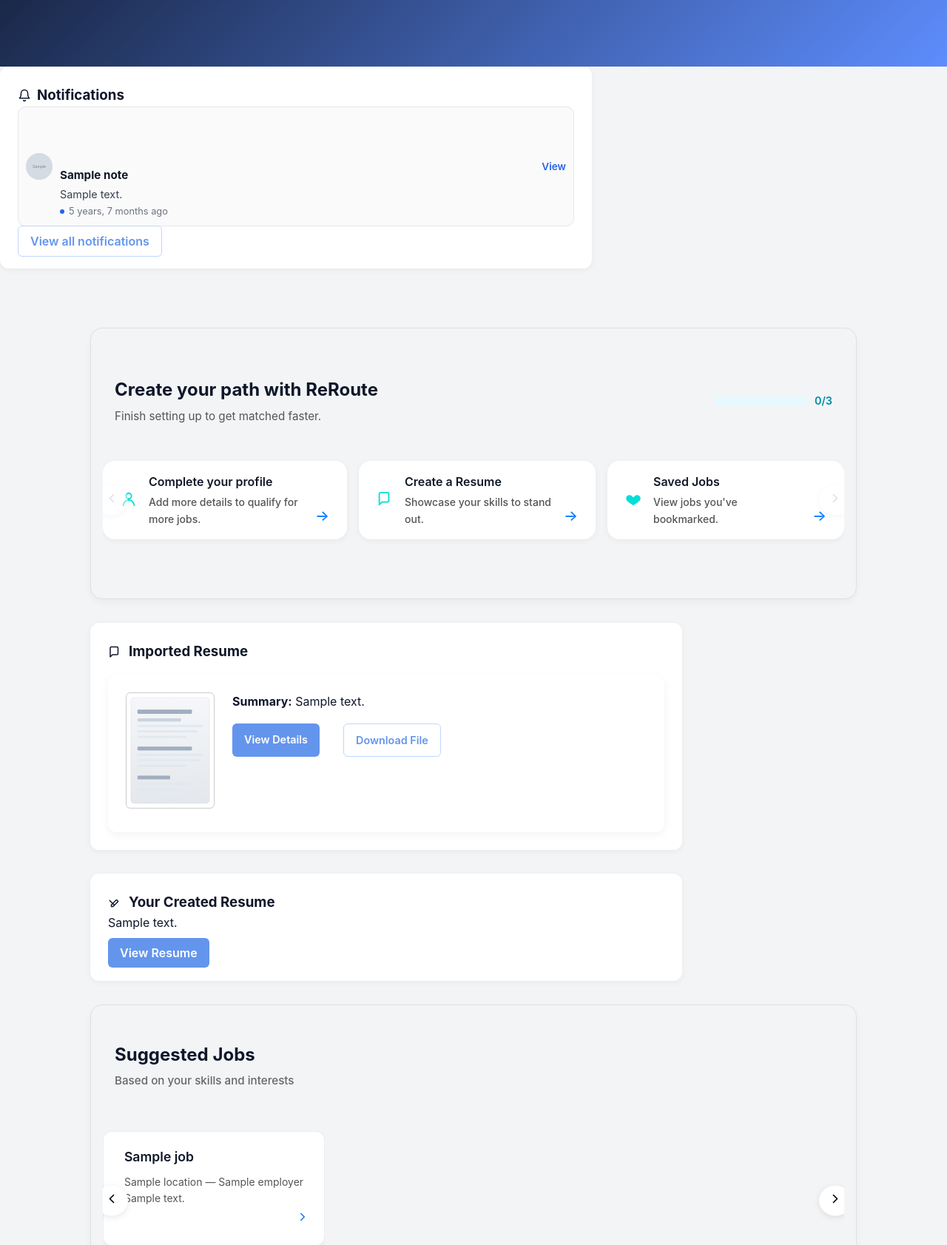
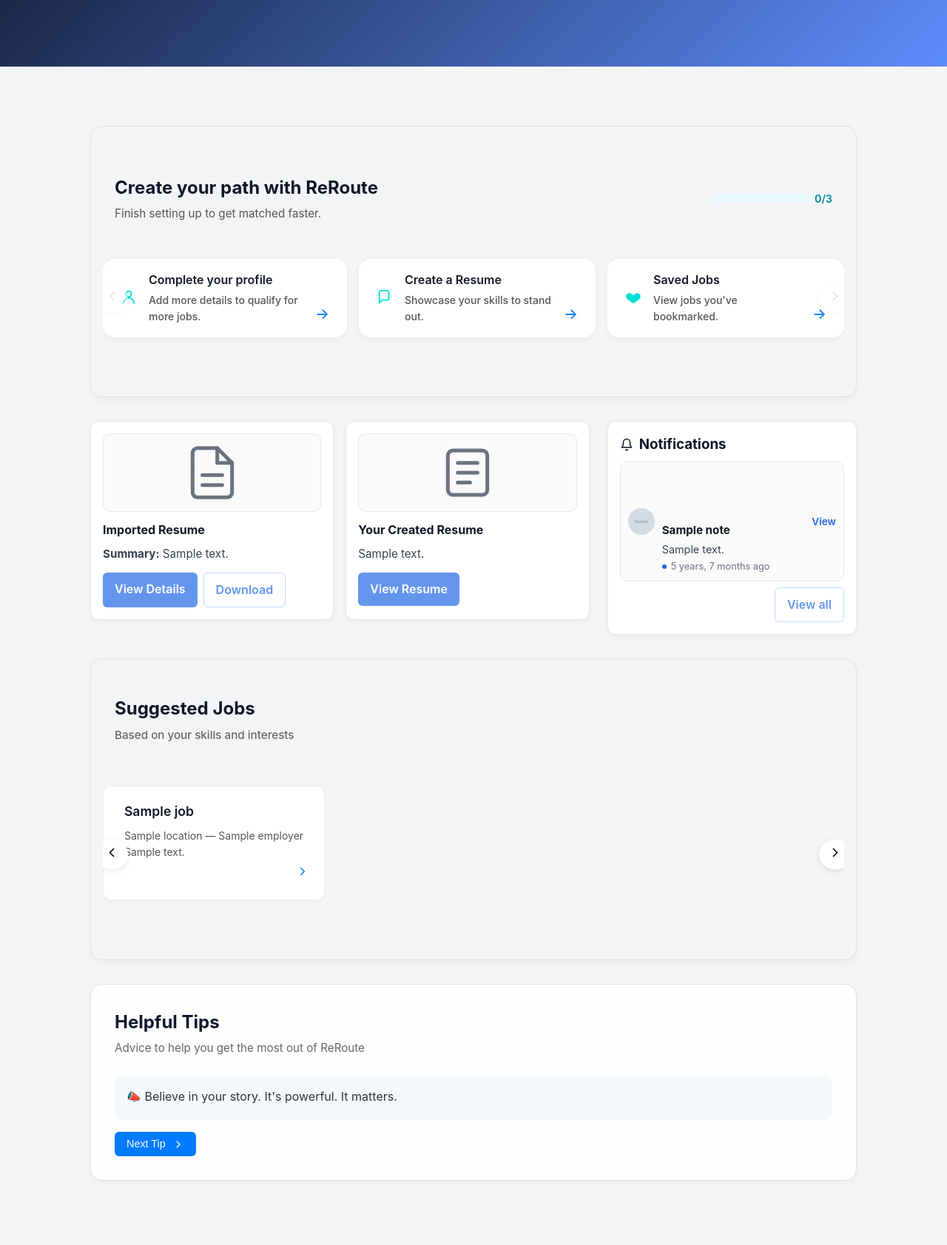
Before and after one commit to jcoffer921/reroute, a Django app: template dashboard/templates/dashboard/user_dashboard.html in a window 1280 px wide. Shown: the part 299-1982 px from the top of the page at 74% size. Run offline with Django 5.2, Linux system fonts and the light colour scheme; the template is opened without the code that fills it: most values are stand-ins (such as "Sample title", 1, 10 or a date in 2020); grey boxes marked "Sample" are stand-in pictures.

Commit message:
Adjusted user dashboard

```diff
--- a/dashboard/static/dashboard/css/user_dashboard.css
+++ b/dashboard/static/dashboard/css/user_dashboard.css
@@ -34,6 +34,120 @@
   margin: 2rem auto;
   padding: 1rem 2rem;  /* Add horizontal padding */
 }
+
+/* === Resumes + Notifications Grid === */
+.resume-notifications-grid {
+  display: grid;
+  grid-template-columns: 2fr 1fr; /* ~two-thirds / one-third */
+  gap: 1.5rem;
+  align-items: start;
+  margin: 2rem 0;
+}
+
+.resumes-column { min-width: 0; }
+.notifications-column { min-width: 0; }
+
+.resumes-grid {
+  display: grid;
+  grid-template-columns: repeat(2, minmax(0, 1fr));
+  gap: 1rem; /* space between resume cards */
+}
+
+/* Resume card */
+.resume-card {
+  background: #ffffff;
+  border: 1px solid #e5e7eb;
+  border-radius: 12px;
+  padding: 1rem;
+  box-shadow: 0 2px 8px rgba(0,0,0,0.05);
+  display: flex;
+  flex-direction: column;
+}
+
+.resume-thumb {
+  display: flex;
+  align-items: center;
+  justify-content: center;
+  padding: .75rem;
+  border: 1px solid #e5e7eb;
+  border-radius: 10px;
+  background: #fafafa;
+  margin-bottom: .75rem;
+}
+.resume-thumb img { max-width: 100%; max-height: 140px; border-radius: 6px; display: block; }
+
+.resume-card-header { margin-bottom: .25rem; }
+.resume-card-title { font-size: 1rem; font-weight: 700; color: #111827; }
+.resume-card-body { color: #374151; font-size: .95rem; }
+.resume-card-body .resume-summary { margin-top: .25rem; }
+.resume-card-actions { margin-top: .75rem; display: flex; gap: .5rem; flex-wrap: wrap; }
+
+/* Notifications panel */
+.notifications-panel {
+  background: #ffffff;
+  border: 1px solid #e5e7eb;
+  border-radius: 12px;
+  box-shadow: 0 2px 8px rgba(0,0,0,0.05);
+  padding: 1rem;
+  display: flex;
+  flex-direction: column;
+  max-height: 100%;
+}
+
+.notifications-header { margin-bottom: .5rem; }
+.notifications-scroll {
+  overflow-y: auto;
+  max-height: 420px; /* allow scroll if many items */
+}
+
+.notifications-list { display: grid; gap: 8px; }
+
+.notification-card {
+  display: grid;
+  grid-template-columns: 36px 1fr auto;
+  gap: 10px;
+  align-items: center;
+  padding: 8px 10px;
+  border: 1px solid #e5e7eb;
+  border-radius: 10px;
+  background: #fafafa;
+}
+
+.notification-card .avatar {
+  width: 36px;
+  height: 36px;
+  border-radius: 999px;
+  overflow: hidden;
+  display: inline-flex;
+  align-items: center;
+  justify-content: center;
+  background: #e5e7eb;
+  color: #374151;
+  font-weight: 700;
+  font-size: .85rem;
+}
+.notification-card .avatar img { width: 100%; height: 100%; object-fit: cover; }
+
+.notification-card .content { display: grid; gap: 2px; min-width: 0; }
+.notification-card .title {
+  font-weight: 700;
+  font-size: .95rem;
+  color: #111827;
+  white-space: nowrap; overflow: hidden; text-overflow: ellipsis;
+}
+.notification-card .message {
+  color: #374151; font-size: .9rem;
+  white-space: nowrap; overflow: hidden; text-overflow: ellipsis;
+}
+.notification-card .meta {
+  display: inline-flex; align-items: center; gap: 6px;
+  font-size: .8rem; color: #6b7280;
+}
+.notification-card .unread-dot { width: 6px; height: 6px; border-radius: 999px; background: #2563eb; display: inline-block; }
+.notification-card .btn-action { color: #2563eb; text-decoration: none; font-weight: 600; font-size: .85rem; }
+
+.notifications-footer { margin-top: .5rem; display: flex; justify-content: flex-end; }
+.empty-notifications { color: #6b7280; font-size: .9rem; padding: .75rem; }
 
 .carousel-box {
   background: var(--neutral-gray);
@@ -444,3 +558,13 @@
   border-radius: 6px;
   cursor: pointer;
 }
+
+/* === Responsive behavior === */
+@media (max-width: 900px) {
+  .resume-notifications-grid { grid-template-columns: 1fr; }
+  .notifications-panel { order: 2; }
+}
+
+@media (max-width: 680px) {
+  .resumes-grid { grid-template-columns: 1fr; }
+}
--- a/dashboard/templates/dashboard/user_dashboard.html
+++ b/dashboard/templates/dashboard/user_dashboard.html
@@ -15,47 +15,6 @@
     <h1>Welcome, {{ request.user.first_name|default:request.user.username }}!</h1>
   </div>
 </section>
-
-<!-- Notifications -->
-{% if notifications %}
-<section class="dashboard-resume-card" aria-label="Notifications">
-  <h3 class="section-title" style="display:flex;align-items:center;gap:.5rem;">
-    <span aria-hidden="true" style="display:inline-flex;vertical-align:middle;">
-      <svg xmlns="http://www.w3.org/2000/svg" width="18" height="18" viewBox="0 0 24 24" fill="none" stroke="currentColor" stroke-width="2" stroke-linecap="round" stroke-linejoin="round"><path d="M18 8a6 6 0 0 0-12 0c0 7-3 9-3 9h18s-3-2-3-9"/><path d="M13.73 21a2 2 0 0 1-3.46 0"/></svg>
-    </span>
-    Notifications
-  </h3>
-  <div class="notifications-list" style="display:grid;gap:8px;">
-    {% for n in notifications|slice:":5" %}
-      <article class="notification-card {% if not n.is_read %}unread{% endif %}" style="display:grid;grid-template-columns:36px 1fr auto;gap:10px;align-items:center;padding:8px 10px;border:1px solid #e5e7eb;border-radius:10px;background:#fafafa;">
-        <div class="avatar {% if not n.actor %}admin{% endif %}" style="width:36px;height:36px;border-radius:999px;overflow:hidden;display:inline-flex;align-items:center;justify-content:center;background:#e5e7eb;color:#374151;font-weight:700;font-size:.85rem;">
-          {% if n.actor and n.actor|profile_picture_url %}
-            <img src="{{ n.actor|profile_picture_url }}" alt="Avatar" style="width:100%;height:100%;object-fit:cover;">
-          {% elif n.actor %}
-            {{ n.actor|initials }}
-          {% else %}
-            R
-          {% endif %}
-        </div>
-        <div class="content" style="display:grid;gap:2px;">
-          <div class="title" style="font-weight:700;font-size:.95rem;color:#111827;white-space:nowrap;overflow:hidden;text-overflow:ellipsis;">{{ n.title|default:n.verb|default:"Update" }}</div>
-          <div class="message" style="color:#374151;font-size:.9rem;white-space:nowrap;overflow:hidden;text-overflow:ellipsis;">{{ n.message }}</div>
-          <div class="meta" style="display:inline-flex;align-items:center;gap:6px;font-size:.8rem;color:#6b7280;">
-            {% if not n.is_read %}<span class="unread-dot" style="width:6px;height:6px;border-radius:999px;background:#2563eb;display:inline-block;" aria-label="Unread"></span>{% endif %}
-            <time datetime="{{ n.created_at|date:'c' }}">{{ n.created_at|timesince }} ago</time>
-          </div>
-        </div>
-        <div class="actions">
-          {% if n.url %}<a href="{{ n.url }}" class="btn-action" style="color:#2563eb;text-decoration:none;font-weight:600;font-size:.85rem;">View</a>{% endif %}
-        </div>
-      </article>
-    {% endfor %}
-  </div>
-  <div style="margin-top:.5rem;">
-    <a href="{% url 'dashboard:notifications' %}" class="btn btn-outline">View all notifications</a>
-  </div>
-</section>
-{% endif %}
 
 <!-- Dashboard Cards -->
 <div class="dashboard-container">
@@ -137,57 +96,139 @@
     </div>
   </div>
 
-  <!-- ===== Imported Resume Section (if available) ===== -->
-  {% if imported_resume %}
-    <section class="dashboard-resume-card">
-      <h3 class="section-title">
-        <span aria-hidden="true" style="margin-right:.35rem;display:inline-flex;vertical-align:middle;">
-          <svg xmlns="http://www.w3.org/2000/svg" width="18" height="18" viewBox="0 0 24 24" fill="none" stroke="currentColor" stroke-width="2" stroke-linecap="round" stroke-linejoin="round"><path d="M14 2H6a2 2 0 0 0-2 2v16l4-4h8a2 2 0 0 0 2-2V4a2 2 0 0 0-2-2z"/></svg>
-        </span>
-        Imported Resume
-      </h3>
-
-      <div class="resume-card-wrapper">
-        <div class="resume-thumbnail">
-          <img src="{% static 'images/resume_preview.svg' %}" alt="Resume Preview">
-        </div>
-
-        <div class="resume-info">
-          <p><strong>Summary:</strong> {{ imported_resume.ai_summary|truncatewords:20 }}</p>
-
-          <div class="resume-actions">
+  <!-- ===== Resumes + Notifications Grid ===== -->
+  <section class="resume-notifications-grid">
+    <div class="resumes-column">
+      <div class="resumes-grid">
+        {% if imported_resume %}
+        <article class="resume-card">
+          <div class="resume-thumb">
+            {% if imported_resume.preview_image %}
+              <img src="{{ imported_resume.preview_image.url }}" alt="Imported resume preview" />
+            {% else %}
+              <!-- Document thumbnail icon -->
+              <svg xmlns="http://www.w3.org/2000/svg" viewBox="0 0 24 24" width="80" height="80" fill="none" stroke="#6b7280" stroke-width="1.5" stroke-linecap="round" stroke-linejoin="round">
+                <path d="M14 2H6a2 2 0 0 0-2 2v16a2 2 0 0 0 2 2h12a2 2 0 0 0 2-2V8z"/>
+                <polyline points="14 2 14 8 20 8"/>
+                <line x1="16" y1="13" x2="8" y2="13"/>
+                <line x1="16" y1="17" x2="8" y2="17"/>
+              </svg>
+            {% endif %}
+          </div>
+          <header class="resume-card-header">
+            <h3 class="resume-card-title">Imported Resume</h3>
+          </header>
+          <div class="resume-card-body">
+            <p class="resume-summary"><strong>Summary:</strong> {{ imported_resume.ai_summary|truncatewords:20 }}</p>
+          </div>
+          <footer class="resume-card-actions">
             <a href="{% url 'resumes:imported_resume' imported_resume.id %}" class="btn btn-primary">View Details</a>
             {% if imported_resume.file %}
-              <a href="{{ imported_resume.file.url }}" class="btn btn-outline" target="_blank">Download File</a>
+              <a href="{{ imported_resume.file.url }}" class="btn btn-outline" target="_blank">Download</a>
             {% else %}
               <span class="text-muted">No file uploaded</span>
             {% endif %}
+          </footer>
+        </article>
+        {% endif %}
+
+        {% if resume %}
+        <article class="resume-card">
+          <div class="resume-thumb">
+            {% if resume.preview_image %}
+              <img src="{{ resume.preview_image.url }}" alt="Resume preview" />
+            {% else %}
+              <!-- Simple page icon thumbnail -->
+              <svg xmlns="http://www.w3.org/2000/svg" viewBox="0 0 24 24" width="80" height="80" fill="none" stroke="#6b7280" stroke-width="1.5" stroke-linecap="round" stroke-linejoin="round">
+                <rect x="4" y="3" width="16" height="18" rx="2"/>
+                <line x1="8" y1="8" x2="16" y2="8"/>
+                <line x1="8" y1="12" x2="16" y2="12"/>
+                <line x1="8" y1="16" x2="13" y2="16"/>
+              </svg>
+            {% endif %}
           </div>
+          <header class="resume-card-header">
+            <h3 class="resume-card-title">Your Created Resume</h3>
+          </header>
+          <div class="resume-card-body">
+            <p class="resume-summary">{{ resume.ai_summary|default:"No summary available yet." }}</p>
+          </div>
+          <footer class="resume-card-actions">
+            <a href="{% url 'resumes:created_resume_view' resume.id %}" class="btn btn-primary">View Resume</a>
+          </footer>
+        </article>
+        {% else %}
+        <article class="resume-card">
+          <div class="resume-thumb" aria-hidden="true">
+            <svg xmlns="http://www.w3.org/2000/svg" viewBox="0 0 24 24" width="80" height="80" fill="none" stroke="#6b7280" stroke-width="1.5" stroke-linecap="round" stroke-linejoin="round">
+              <rect x="4" y="3" width="16" height="18" rx="2"/>
+              <line x1="8" y1="8" x2="16" y2="8"/>
+              <line x1="8" y1="12" x2="16" y2="12"/>
+              <line x1="8" y1="16" x2="13" y2="16"/>
+            </svg>
+          </div>
+          <header class="resume-card-header">
+            <h3 class="resume-card-title">No Created Resume</h3>
+          </header>
+          <div class="resume-card-body">
+            <p>You haven't created a resume yet.</p>
+          </div>
+          <footer class="resume-card-actions">
+            <a href="{% url 'resumes:resume_welcome' %}" class="btn btn-primary">Create Resume</a>
+          </footer>
+        </article>
+        {% endif %}
+      </div>
+    </div>
+
+    <aside class="notifications-column">
+      <section class="notifications-panel" aria-label="Notifications">
+        <div class="notifications-header">
+          <h3 class="section-title" style="display:flex;align-items:center;gap:.5rem;">
+            <span aria-hidden="true" style="display:inline-flex;vertical-align:middle;">
+              <svg xmlns="http://www.w3.org/2000/svg" width="18" height="18" viewBox="0 0 24 24" fill="none" stroke="currentColor" stroke-width="2" stroke-linecap="round" stroke-linejoin="round"><path d="M18 8a6 6 0 0 0-12 0c0 7-3 9-3 9h18s-3-2-3-9"/><path d="M13.73 21a2 2 0 0 1-3.46 0"/></svg>
+            </span>
+            Notifications
+          </h3>
         </div>
-      </div>
-    </section>
-  {% endif %}
-
-  <!-- ===== Created Resume Section (if available) ===== -->
-  {% if resume %}
-    <section class="dashboard-resume-card">
-      <h3 class="section-title">
-        <span aria-hidden="true" style="margin-right:.35rem;display:inline-flex;vertical-align:middle;">
-          <svg xmlns="http://www.w3.org/2000/svg" width="18" height="18" viewBox="0 0 24 24" fill="none" stroke="currentColor" stroke-width="2" stroke-linecap="round" stroke-linejoin="round"><path d="M3 7l8 8"/><path d="M14.7 6.3a1 1 0 0 1 1.4 0l1.6 1.6a1 1 0 0 1 0 1.4L9 18H6v-3z"/></svg>
-        </span>
-        Your Created Resume
-      </h3>
-
-      <div class="resume-info">
-        <p>{{ resume.ai_summary|default:"No summary available yet." }}</p>
-        <a href="{% url 'resumes:created_resume_view' resume.id %}" class="btn btn-primary">View Resume</a>
-      </div>
-    </section>
-  {% else %}
-    <section class="dashboard-resume-card">
-      <p>You haven't created a resume yet. <a href="{% url 'resumes:resume_welcome' %}">Start here</a></p>
-    </section>
-  {% endif %}
+        <div class="notifications-scroll">
+          {% if notifications %}
+            <div class="notifications-list">
+              {% for n in notifications|slice:":8" %}
+                <article class="notification-card {% if not n.is_read %}unread{% endif %}">
+                  <div class="avatar {% if not n.actor %}admin{% endif %}">
+                    {% if n.actor and n.actor|profile_picture_url %}
+                      <img src="{{ n.actor|profile_picture_url }}" alt="Avatar">
+                    {% elif n.actor %}
+                      {{ n.actor|initials }}
+                    {% else %}
+                      R
+                    {% endif %}
+                  </div>
+                  <div class="content">
+                    <div class="title">{{ n.title|default:n.verb|default:"Update" }}</div>
+                    <div class="message">{{ n.message }}</div>
+                    <div class="meta">
+                      {% if not n.is_read %}<span class="unread-dot" aria-label="Unread"></span>{% endif %}
+                      <time datetime="{{ n.created_at|date:'c' }}">{{ n.created_at|timesince }} ago</time>
+                    </div>
+                  </div>
+                  <div class="actions">
+                    {% if n.url %}<a href="{{ n.url }}" class="btn-action">View</a>{% endif %}
+                  </div>
+                </article>
+              {% endfor %}
+            </div>
+          {% else %}
+            <div class="empty-notifications">You're all caught up. No new notifications.</div>
+          {% endif %}
+        </div>
+        <div class="notifications-footer">
+          <a href="{% url 'dashboard:notifications' %}" class="btn btn-outline">View all</a>
+        </div>
+      </section>
+    </aside>
+  </section>
 
   <!-- Suggested Jobs -->
   <div class="suggested-box">
--- a/requirements.txt
+++ b/requirements.txt
@@ -26,7 +26,7 @@ psycopg2-binary==2.9.10
 pycparser==2.22
 pydyf==0.11.0
 PyJWT==2.10.1
-#PyMuPDF==1.24.9
+PyMuPDF==1.24.9
 pyOpenSSL==25.1.0
 pypdf==4.2.0
 PyPDF2==3.0.1
--- a/resumes/models.py
+++ b/resumes/models.py
@@ -73,6 +73,7 @@ class Resume(models.Model):
 
     user = models.ForeignKey(User, on_delete=models.CASCADE, related_name='resume_resumes')
     file = models.FileField(upload_to='resumes/', blank=True, null=True)
+    preview_image = models.ImageField(upload_to='resumes/previews/', blank=True, null=True)
     # Default to ReRoute style so initial downloads match the in-app created view
     template = models.CharField(max_length=20, choices=TEMPLATE_CHOICES, default='reroute')
     full_name = models.CharField(max_length=100, blank=True)
```
Also changed, not shown: resumes/management/commands/generate_resume_previews.py (added, +28 -0 lines), resumes/signals.py (+9 -0 lines), resumes/utils/preview.py (added, +115 -0 lines), resumes/migrations/0004_resume_preview_image.py (added), resumes/previews/resume_1_zfsX9ulu.png (added), resumes/previews/resume_2_hdlhUtzt.png (added).
